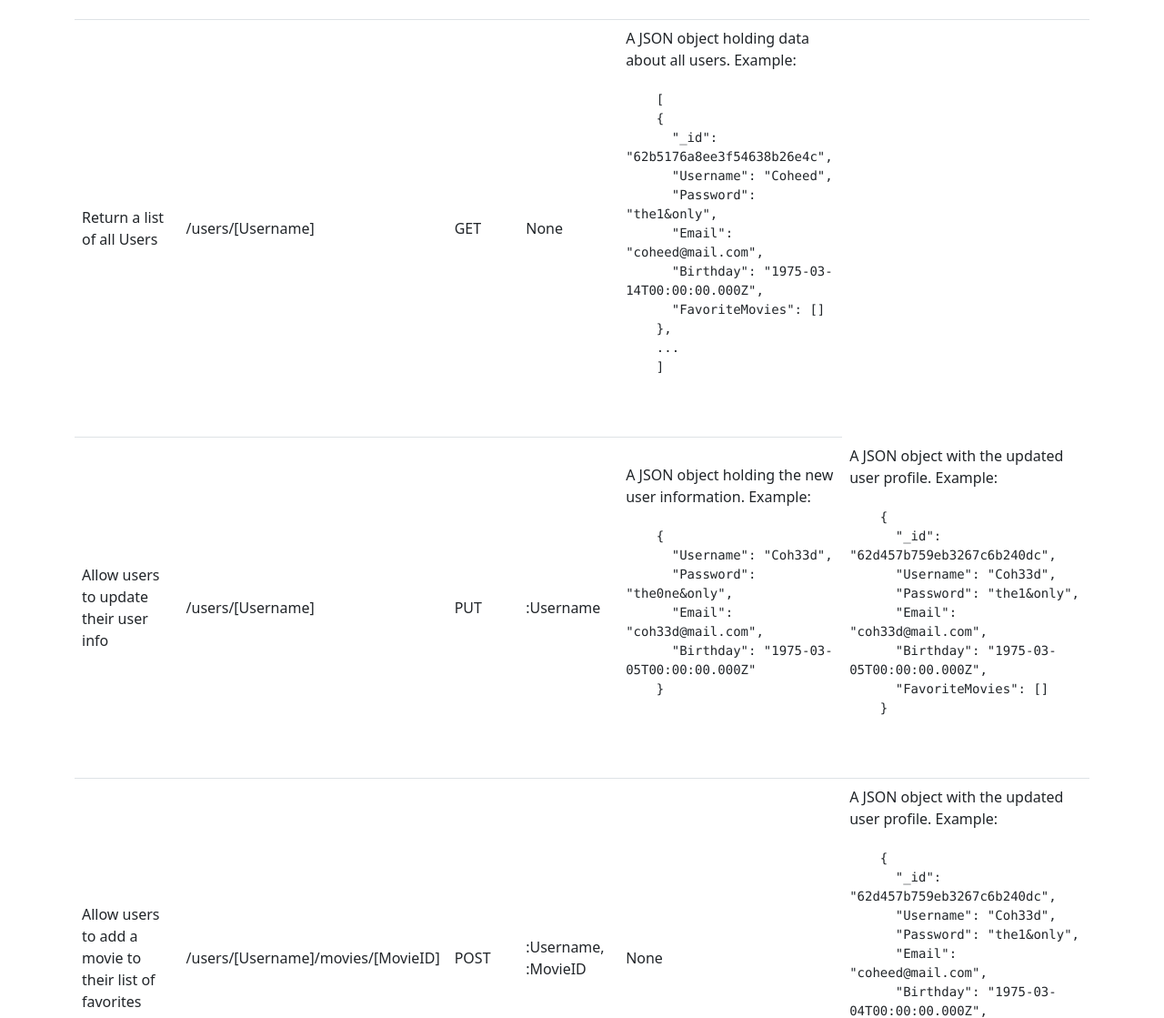
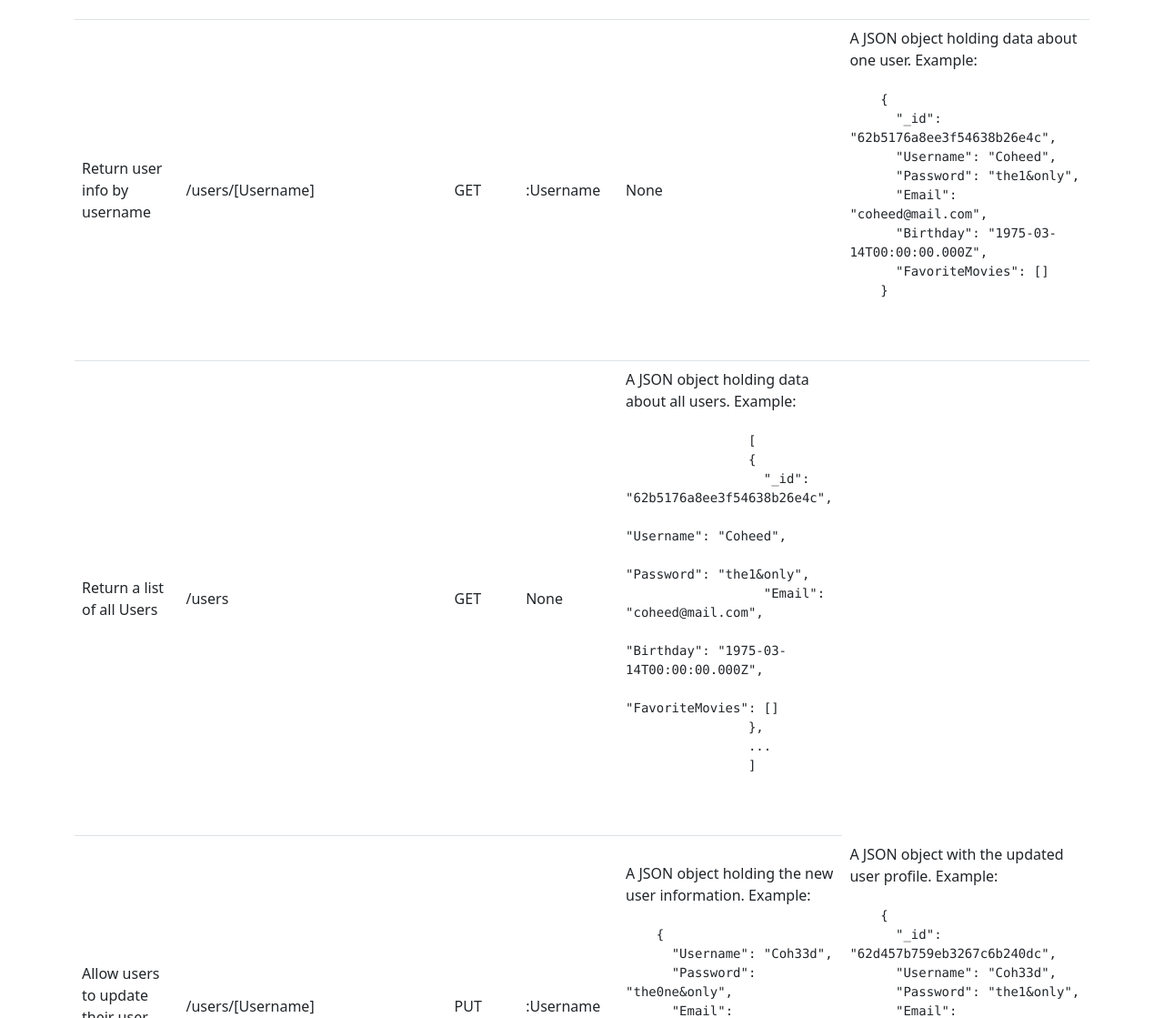
Before and after one commit to nyaliss19/movie_api, a website: page public/documentation.html in a window 1280 px wide. Shown: the part 3410-4529 px from the top of the page at 91% size. Drawn offline with nearby package versions, Linux system fonts and the light colour scheme.

Commit message:
Update documentation.html
Fixes to endpoint descriptions

```diff
--- a/public/documentation.html
+++ b/public/documentation.html
@@ -171,14 +171,14 @@
           </td>
         </tr>
         <tr>
-          <td>Return a list of all Users</td>
+          <td>Return user info by username</td>
           <td>/users/[Username]</td>
           <td>GET</td>
+          <td>:Username</td>
           <td>None</td>
-          <td>A JSON object holding data about all users. Example:
+          <td>A JSON object holding data about one user. Example:
             <pre>
               <code>
-    [
     {
       "_id": "62b5176a8ee3f54638b26e4c",
       "Username": "Coheed",
@@ -186,12 +186,31 @@
       "Email": "coheed@mail.com",
       "Birthday": "1975-03-14T00:00:00.000Z",
       "FavoriteMovies": []
-    },
-    ...
-    ]
+    }
               </code>
             </pre>
           </td>
+        </tr>
+        <tr>
+          <td>Return a list of all Users</td>
+          <td>/users</td>
+          <td>GET</td>
+          <td>None</td>
+          <td>A JSON object holding data about all users. Example:
+            <pre>
+              <code>
+                [
+                {
+                  "_id": "62b5176a8ee3f54638b26e4c",
+                  "Username": "Coheed",
+                  "Password": "the1&only",
+                  "Email": "coheed@mail.com",
+                  "Birthday": "1975-03-14T00:00:00.000Z",
+                  "FavoriteMovies": []
+                },
+                ...
+                ]
+              </code>
         </tr>
         <tr>
           <td>Allow users to update their user info</td>
```
